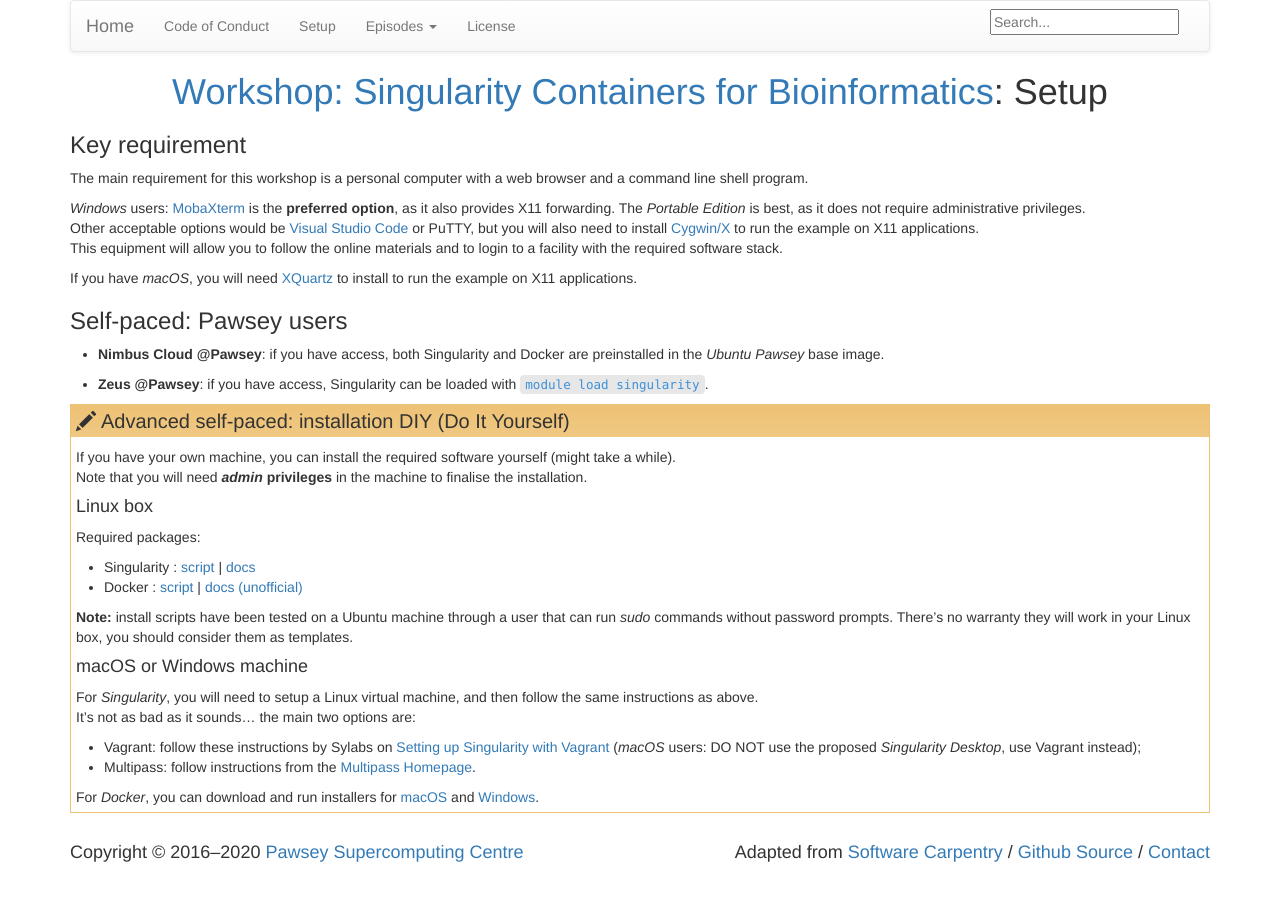
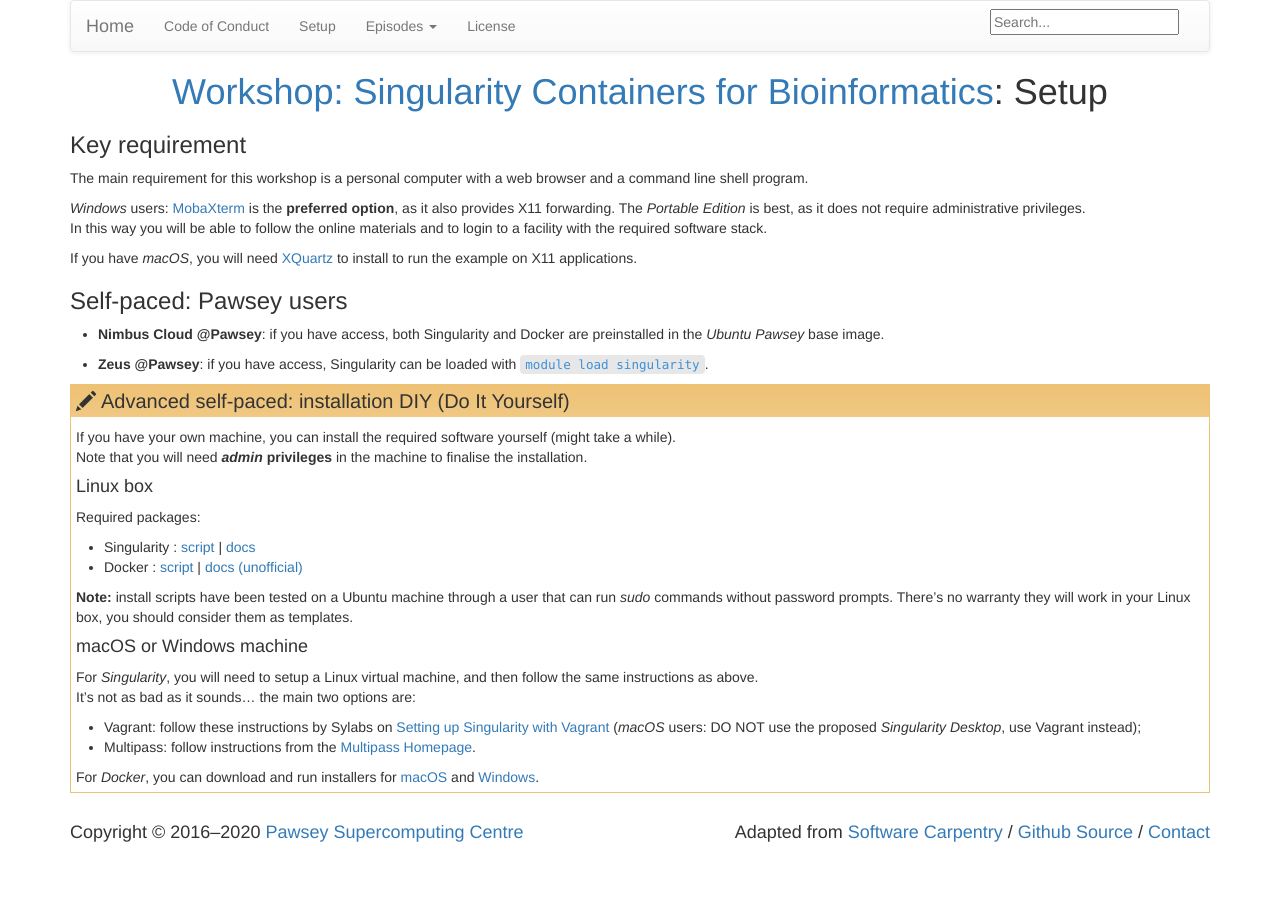
Before and after one commit to PawseySC/containers-bioinformatics-workshop, a Jekyll site: the page built from setup.md, in a window 1280 px wide. Built offline with Jekyll 4.4.1, drawn with Linux system fonts in a browser that asks for light colours.

Commit message:
prep ssh/setup: removed PuTTY / VS Code options

```diff
--- a/setup.md
+++ b/setup.md
@@ -10,8 +10,8 @@ root: .
 The main requirement for this workshop is a personal computer with a web browser and a command line shell program.
 
 *Windows* users: [MobaXterm](https://mobaxterm.mobatek.net/download-home-edition.html) is the **preferred option**, as it also provides X11 forwarding.  The *Portable Edition* is best, as it does not require administrative privileges.
-Other acceptable options would be [Visual Studio Code](https://code.visualstudio.com/) or PuTTY, but you will also need to install [Cygwin/X](https://x.cygwin.com) to run the example on X11 applications.
-This equipment will allow you to follow the online materials and to login to a facility with the required software stack.
+<!--Other acceptable options would be [Visual Studio Code](https://code.visualstudio.com/) or PuTTY, but you will also need to install [Cygwin/X](https://x.cygwin.com) to run the example on X11 applications.  -->
+In this way you will be able to follow the online materials and to login to a facility with the required software stack.
 
 If you have *macOS*, you will need [XQuartz](https://www.xquartz.org) to install to run the example on X11 applications.
 
```
Also changed, not shown: _episodes/1.prep1-ssh.md (+2 -2 lines).
